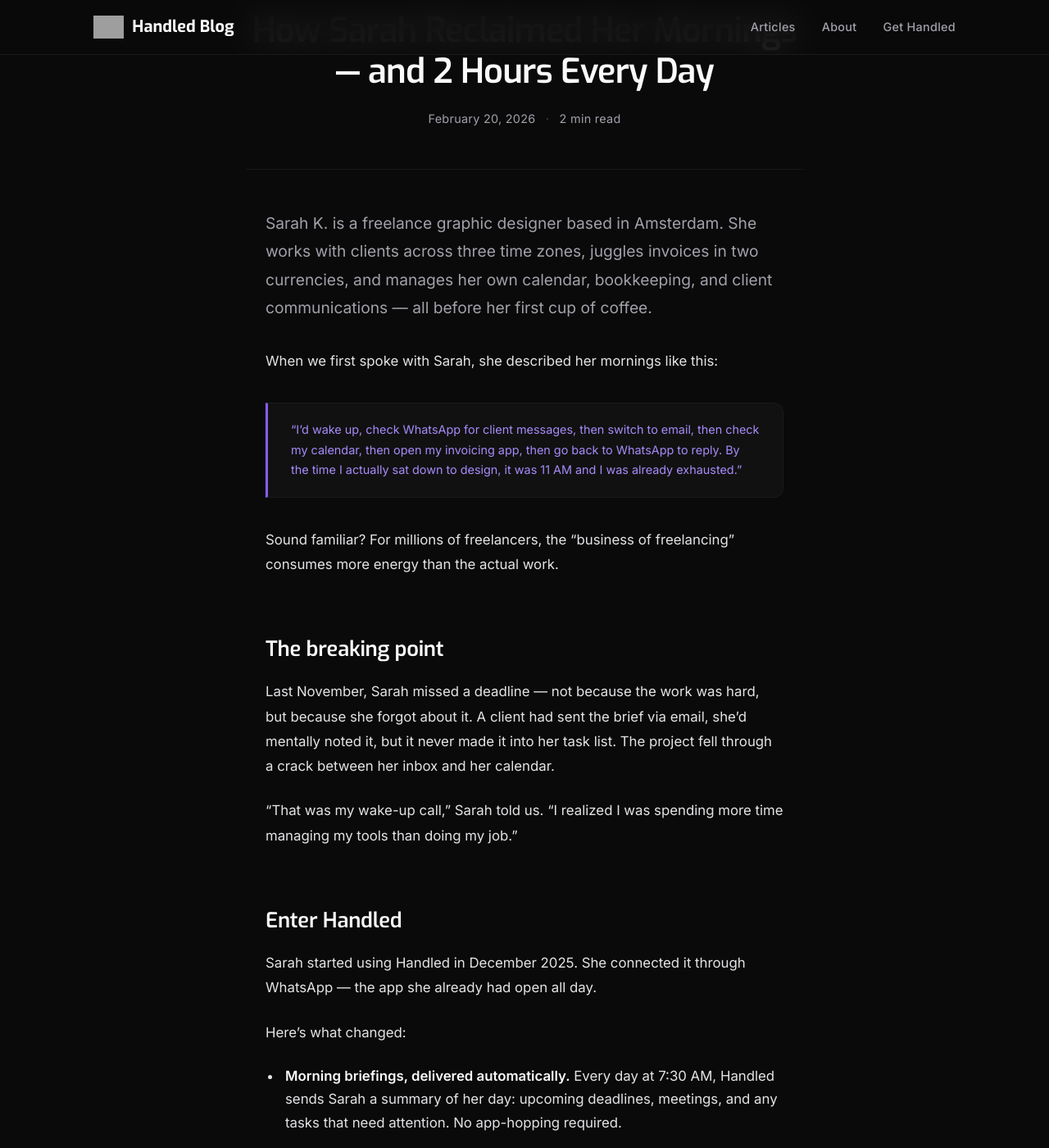
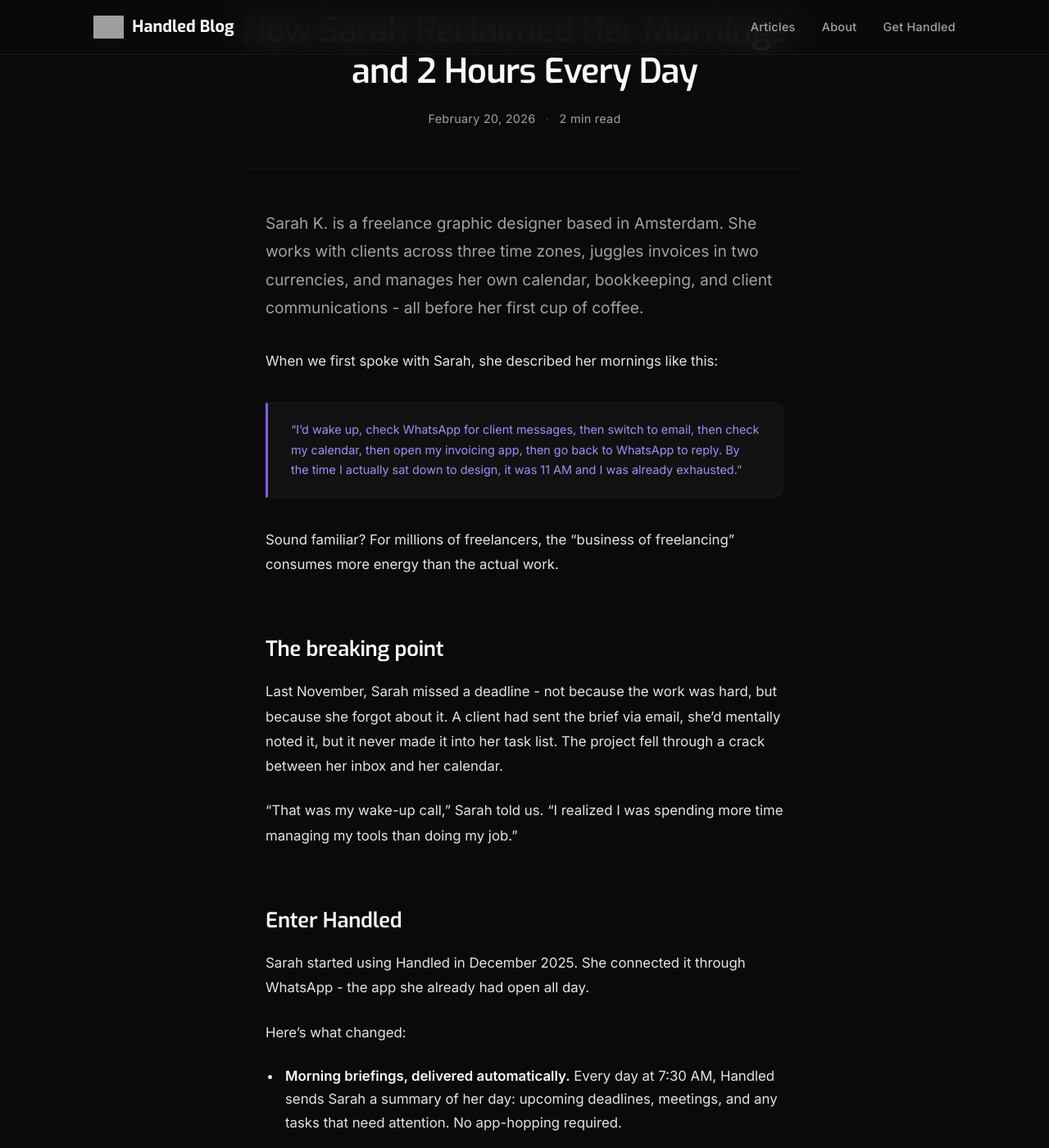
Before and after one commit to handled-sh/handled-sh.github.io, a Jekyll site: the page built from _posts/2026-02-20-how-sarah-reclaimed-her-mornings.md, in a window 1280 px wide and 1400 px high, scrolled down 208 px. Shown: the whole window at 82% size. Built offline with Jekyll 4.4.1, drawn with Linux system fonts in a browser that asks for light colours; some of the changed text lies outside the part shown; grey boxes are pictures that could not be loaded.

```diff
--- a/_posts/2026-02-20-how-sarah-reclaimed-her-mornings.md
+++ b/_posts/2026-02-20-how-sarah-reclaimed-her-mornings.md
@@ -1,13 +1,13 @@
 ---
 layout: post
-title: "How Sarah Reclaimed Her Mornings — and 2 Hours Every Day"
+title: "How Sarah Reclaimed Her Mornings - and 2 Hours Every Day"
 date: 2026-02-20
 author: Handled Team
 excerpt: "Freelance designer Sarah K. was drowning in admin tasks before breakfast. Here's how she automated her way back to doing what she loves."
 tag: Case Study
 ---
 
-Sarah K. is a freelance graphic designer based in Amsterdam. She works with clients across three time zones, juggles invoices in two currencies, and manages her own calendar, bookkeeping, and client communications — all before her first cup of coffee.
+Sarah K. is a freelance graphic designer based in Amsterdam. She works with clients across three time zones, juggles invoices in two currencies, and manages her own calendar, bookkeeping, and client communications - all before her first cup of coffee.
 
 When we first spoke with Sarah, she described her mornings like this:
 
@@ -17,19 +17,19 @@ Sound familiar? For millions of freelancers, the "business of freelancing" consu
 
 ## The breaking point
 
-Last November, Sarah missed a deadline — not because the work was hard, but because she forgot about it. A client had sent the brief via email, she'd mentally noted it, but it never made it into her task list. The project fell through a crack between her inbox and her calendar.
+Last November, Sarah missed a deadline - not because the work was hard, but because she forgot about it. A client had sent the brief via email, she'd mentally noted it, but it never made it into her task list. The project fell through a crack between her inbox and her calendar.
 
 "That was my wake-up call," Sarah told us. "I realized I was spending more time managing my tools than doing my job."
 
 ## Enter Handled
 
-Sarah started using Handled in December 2025. She connected it through WhatsApp — the app she already had open all day.
+Sarah started using Handled in December 2025. She connected it through WhatsApp - the app she already had open all day.
 
 Here's what changed:
 
 - **Morning briefings, delivered automatically.** Every day at 7:30 AM, Handled sends Sarah a summary of her day: upcoming deadlines, meetings, and any tasks that need attention. No app-hopping required.
 - **Client messages, triaged instantly.** When a client sends a new brief or revision request, Sarah forwards it to Handled. It extracts the key details, creates a task with the deadline, and adds it to her schedule.
-- **Invoice reminders she doesn't have to think about.** Handled tracks her outstanding invoices and nudges her when one is overdue — or nudges the client, if she prefers.
+- **Invoice reminders she doesn't have to think about.** Handled tracks her outstanding invoices and nudges her when one is overdue - or nudges the client, if she prefers.
 - **Calendar conflicts, caught before they happen.** When Sarah tries to book a new client call, Handled checks for conflicts and suggests alternatives. No more double-bookings.
 
 ## The results
@@ -38,7 +38,7 @@ After eight weeks with Handled, Sarah tracked her time and found something remar
 
 But the numbers only tell part of the story. Here's what Sarah said when we caught up with her in February:
 
-> "It's not just about the time. It's about the mental space. I used to carry this constant low-level anxiety — did I forget something? Did I reply to that email? Now I trust that Handled has it covered. I wake up, read my briefing, and start designing. That's it."
+> "It's not just about the time. It's about the mental space. I used to carry this constant low-level anxiety - did I forget something? Did I reply to that email? Now I trust that Handled has it covered. I wake up, read my briefing, and start designing. That's it."
 
 ## What freelancers can learn from Sarah
 
@@ -48,9 +48,9 @@ The pattern is almost always the same:
 
 1. **Too many tools.** Calendar here, tasks there, invoices somewhere else, messages everywhere.
 2. **Too much context-switching.** Jumping between apps breaks focus and drains energy.
-3. **Too little trust.** Without a reliable system, everything lives in your head — and your head is not a database.
+3. **Too little trust.** Without a reliable system, everything lives in your head - and your head is not a database.
 
-Handled solves all three by meeting you where you already are — in your messaging app — and quietly handling the rest.
+Handled solves all three by meeting you where you already are - in your messaging app - and quietly handling the rest.
 
 ## Try it yourself
 
```
